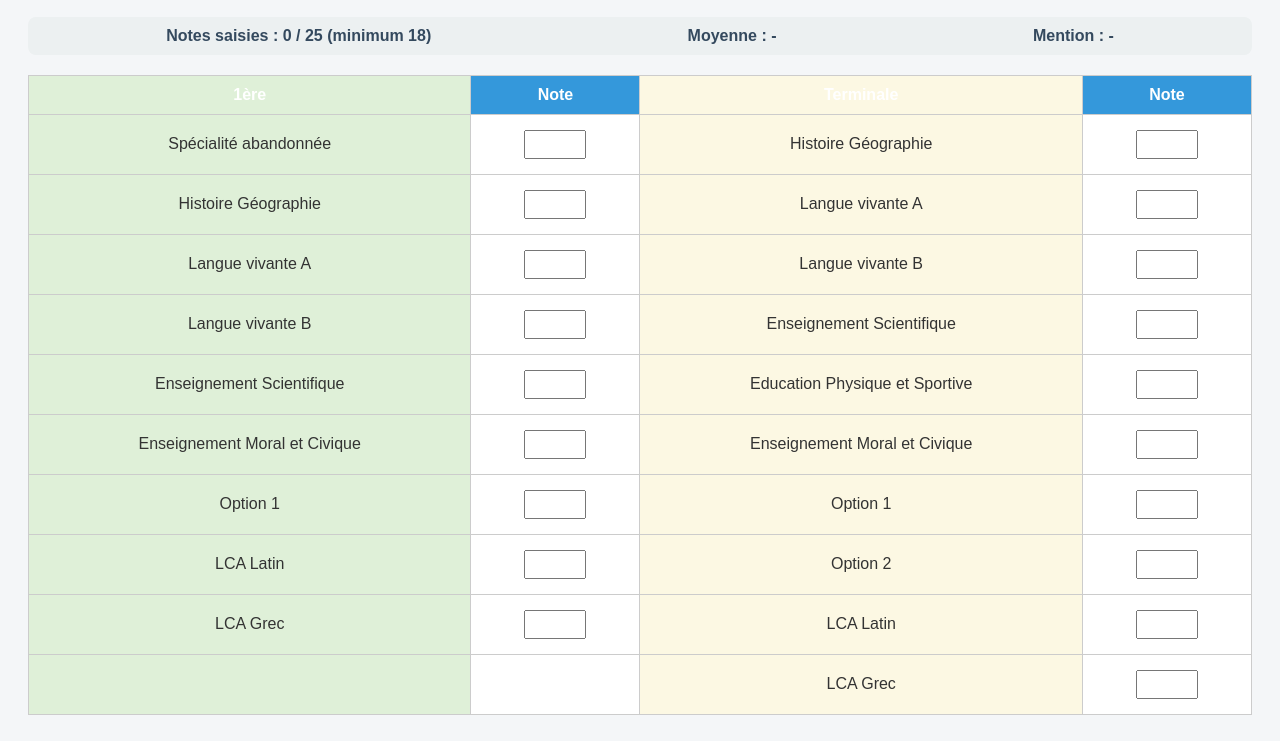
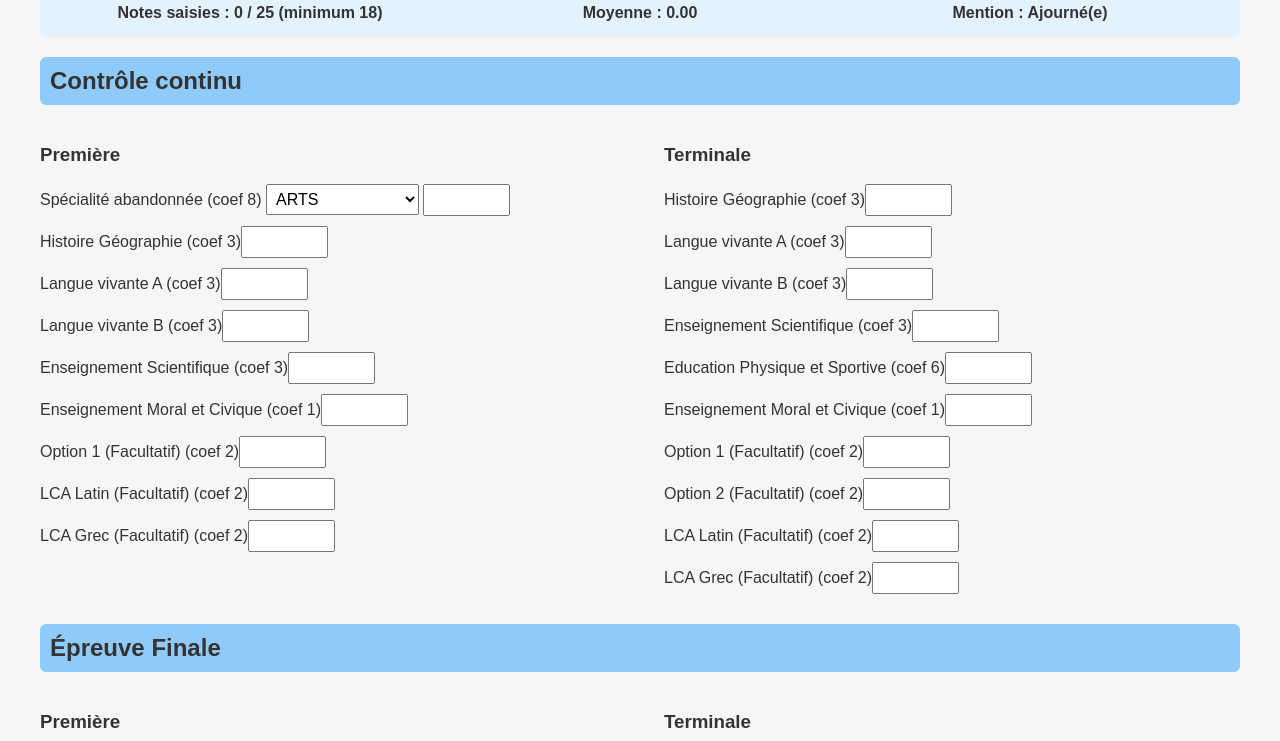
Before and after one commit to simulateurbac/simulateurnotebac, a plain HTML site: page index.html in a window 1280 px wide. Shown: the part 150-891 px from the top of the page. Drawn offline with Linux system fonts and the light colour scheme.

Commit message:
Update index.html

```diff
--- a/index.html
+++ b/index.html
@@ -1,201 +1,252 @@
 <!DOCTYPE html>
 <html lang="fr">
 <head>
-  <meta charset="UTF-8" />
-  <meta name="viewport" content="width=device-width, initial-scale=1.0" />
+  <meta charset="UTF-8">
   <title>Simulateur Bac</title>
   <style>
     body {
       font-family: Arial, sans-serif;
       background-color: #f4f6f8;
+      margin: 0;
+      padding: 0;
       color: #333;
+    }
+    header {
+      background-color: #1e88e5;
+      color: white;
       padding: 20px;
+      text-align: center;
+      font-size: 24px;
     }
-    h1 {
-      text-align: center;
-      color: #2c3e50;
+    .container {
+      padding: 20px;
+      max-width: 1200px;
+      margin: auto;
     }
-    .header {
-      display: flex;
-      justify-content: center;
+    .selector {
       margin-bottom: 20px;
     }
     select, input[type="number"] {
       padding: 5px;
-      margin: 5px;
+      font-size: 16px;
     }
     .stats {
       display: flex;
-      justify-content: space-around;
-      margin: 20px 0;
-      background-color: #ecf0f1;
-      padding: 10px;
+      justify-content: space-between;
+      background-color: #e3f2fd;
+      padding: 15px;
+      margin-bottom: 20px;
       border-radius: 8px;
     }
-    .stats div {
+    .stat {
+      flex: 1;
+      text-align: center;
       font-weight: bold;
-      color: #34495e;
     }
-    .section {
-      margin: 20px 0;
+    h2 {
+      background-color: #90caf9;
+      padding: 10px;
+      border-radius: 6px;
     }
-    table {
-      width: 100%;
-      border-collapse: collapse;
-      margin-top: 10px;
-      background-color: #ffffff;
+    .column-container {
+      display: flex;
+      justify-content: space-between;
+      gap: 20px;
     }
-    th, td {
-      border: 1px solid #ccc;
-      padding: 10px;
-      text-align: center;
+    .column {
+      width: 48%;
     }
-    th {
-      background-color: #3498db;
-      color: white;
+    label {
+      display: inline-block;
+      margin: 5px 0;
     }
-    .left {
-      background-color: #dff0d8;
-    }
-    .right {
-      background-color: #fcf8e3;
+    input {
+      margin-bottom: 10px;
     }
   </style>
 </head>
 <body>
-  <h1>Simulateur Bac</h1>
-  <div class="header">
-    <label for="voie">Choisir votre voie :</label>
-    <select id="voie">
+  <header>Simulateur de Bac</header>
+  <div class="container">
+    <div class="selector">
+      <label for="voie">Choisissez votre voie :</label>
+      <select id="voie" onchange="changerVoie()">
         <option value="generale">Générale</option>
         <option value="technologique">Technologique</option>
       </select>
     </div>
 
     <div class="stats">
-    <div>Notes saisies : <span id="notesCount">0</span> / 25 (minimum 18)</div>
-    <div>Moyenne : <span id="moyenne">-</span></div>
-    <div>Mention : <span id="mention">-</span></div>
+      <div class="stat" id="notesSaisies">Notes saisies : 0 / 25 (minimum 18)</div>
+      <div class="stat" id="moyenne">Moyenne : 0.00</div>
+      <div class="stat" id="mention">Mention : -</div>
     </div>
 
-  <!-- CONTENU DYNAMIQUE ICI -->
-  <div id="contenu"></div>
+    <h2>Contrôle continu</h2>
+    <div class="column-container">
+      <div class="column">
+        <h3>Première</h3>
+        <div id="premiere-continu"></div>
+      </div>
+      <div class="column">
+        <h3>Terminale</h3>
+        <div id="terminale-continu"></div>
+      </div>
+    </div>
+
+    <h2>Épreuve Finale</h2>
+    <div class="column-container">
+      <div class="column">
+        <h3>Première</h3>
+        <div id="premiere-final"></div>
+      </div>
+      <div class="column">
+        <h3>Terminale</h3>
+        <div id="terminale-final"></div>
+      </div>
+    </div>
+  </div>
 
   <script>
-    const voieSelect = document.getElementById("voie");
-    const notesCount = document.getElementById("notesCount");
-    const moyenneDisplay = document.getElementById("moyenne");
-    const mentionDisplay = document.getElementById("mention");
-    const contenu = document.getElementById("contenu");
+    let notes = [];
 
-    const matieres = {
-      generale: [
-        { nom: "Spécialité abandonnée", coeff: 8, saisie: true },
-        { nom: "Histoire Géographie", coeff: 3 },
-        { nom: "Langue vivante A", coeff: 3 },
-        { nom: "Langue vivante B", coeff: 3 },
-        { nom: "Enseignement Scientifique", coeff: 3 },
-        { nom: "Enseignement Moral et Civique", coeff: 1 },
-        { nom: "Option 1", coeff: 2 },
-        { nom: "LCA Latin", coeff: 2 },
-        { nom: "LCA Grec", coeff: 2 },
-      ],
-      generaleT: [
-        { nom: "Histoire Géographie", coeff: 3 },
-        { nom: "Langue vivante A", coeff: 3 },
-        { nom: "Langue vivante B", coeff: 3 },
-        { nom: "Enseignement Scientifique", coeff: 3 },
-        { nom: "Education Physique et Sportive", coeff: 6 },
-        { nom: "Enseignement Moral et Civique", coeff: 1 },
-        { nom: "Option 1", coeff: 2 },
-        { nom: "Option 2", coeff: 2 },
-        { nom: "LCA Latin", coeff: 2 },
-        { nom: "LCA Grec", coeff: 2 },
-      ]
-    };
-
-    voieSelect.addEventListener("change", () => {
-      // Supprime le contenu précédent et réinitialise les stats
-      contenu.innerHTML = "";
-      moyenneDisplay.textContent = "-";
-      mentionDisplay.textContent = "-";
-      notesCount.textContent = "0";
-      genererTableau(voieSelect.value);
-    });
-
-    function genererTableau(voie) {
-      const matieresPremiere = voie === "generale" ? matieres.generale : matieres.generale;
-      const matieresTerminale = voie === "generale" ? matieres.generaleT : matieres.generaleT;
-
-      const table = document.createElement("table");
-      const header = document.createElement("tr");
-      header.innerHTML = `
-        <th class="left">1ère</th>
-        <th>Note</th>
-        <th class="right">Terminale</th>
-        <th>Note</th>
-      `;
-      table.appendChild(header);
-
-      const maxLignes = Math.max(matieresPremiere.length, matieresTerminale.length);
-      for (let i = 0; i < maxLignes; i++) {
-        const row = document.createElement("tr");
-        const matiereP = matieresPremiere[i];
-        const matiereT = matieresTerminale[i];
-
-        row.innerHTML = `
-          <td class="left">${matiereP ? matiereP.nom : ""}</td>
-          <td>${matiereP ? `<input type="number" min="0" max="20" data-coeff="${matiereP.coeff}" />` : ""}</td>
-          <td class="right">${matiereT ? matiereT.nom : ""}</td>
-          <td>${matiereT ? `<input type="number" min="0" max="20" data-coeff="${matiereT.coeff}" />` : ""}</td>
-        `;
-
-        table.appendChild(row);
+    function createRow(matiere, coeff, id) {
+      return `<div><label>${matiere} (coef ${coeff})</label><input type="number" min="0" max="20" step="0.1" onchange="updateNote(this, ${coeff})" data-id="${id}"></div>`;
     }
 
-      contenu.appendChild(table);
-      document.querySelectorAll("input[type=number]").forEach(input => {
-        input.addEventListener("input", calculer);
-      });
+    function createSelectRow(label, options, coeff, id) {
+      let optionsHTML = options.map(o => `<option value="${o}">${o}</option>`).join('');
+      return `
+        <div>
+          <label>${label} (coef ${coeff})</label>
+          <select>${optionsHTML}</select>
+          <input type="number" min="0" max="20" step="0.1" onchange="updateNote(this, ${coeff})" data-id="${id}">
+        </div>`;
     }
 
-    function calculer() {
-      let totalPoints = 0;
-      let totalCoeff = 0;
-      let notesRenseignees = 0;
+    function updateNote(input, coeff) {
+      const id = input.dataset.id;
+      const rawValue = input.value.trim();
 
-      document.querySelectorAll("input[type=number]").forEach(input => {
-        const valeur = parseFloat(input.value);
-        const coeff = parseFloat(input.dataset.coeff);
-        if (!isNaN(valeur)) {
-          totalPoints += valeur * coeff;
-          totalCoeff += coeff;
-          notesRenseignees++;
-        }
-      });
-
-      const moyenne = totalPoints / totalCoeff;
-      moyenneDisplay.textContent = isNaN(moyenne) ? "-" : moyenne.toFixed(2);
-      notesCount.textContent = notesRenseignees;
-
-      let mention = "-";
-      if (moyenne >= 16) {
-        mention = "Très bien";
-      } else if (moyenne >= 14) {
-        mention = "Bien";
-      } else if (moyenne >= 12) {
-        mention = "Assez bien";
-      } else if (moyenne >= 10) {
-        mention = "Admis";
-      } else {
-        mention = "Ajourné(e)";
+      // Empêche les caractères non numériques
+      if (!/^\d+([.,]\d+)?$/.test(rawValue)) {
+        alert("Veuillez saisir uniquement des chiffres (entre 0 et 20)");
+        input.value = "";
+        notes = notes.filter(n => n.id !== id);
+        updateStats();
+        return;
       }
 
-      mentionDisplay.textContent = isNaN(moyenne) ? "-" : mention;
+      const value = parseFloat(rawValue.replace(',', '.'));
+
+      if (isNaN(value) || value < 0 || value > 20) {
+        alert("Veuillez saisir une note entre 0 et 20");
+        input.value = "";
+        notes = notes.filter(n => n.id !== id);
+        updateStats();
+        return;
       }
 
-    // Lancer au chargement initial
-    genererTableau("generale");
+      const index = notes.findIndex(n => n.id === id);
+      if (index >= 0) {
+        notes[index].val = value;
+      } else {
+        notes.push({ id, val: value, coeff });
+      }
+
+      updateStats();
+    }
+
+    function updateStats() {
+      const totalCoeff = notes.reduce((sum, n) => sum + n.coeff, 0);
+      const totalPoints = notes.reduce((sum, n) => sum + n.coeff * n.val, 0);
+      const moyenne = totalCoeff ? (totalPoints / totalCoeff) : 0;
+      const noteCount = notes.length;
+      document.getElementById('notesSaisies').innerText = `Notes saisies : ${noteCount} / 25 (minimum 18)`;
+      document.getElementById('moyenne').innerText = `Moyenne : ${moyenne.toFixed(2)}`;
+      let mention = '-';
+      if (moyenne >= 16) mention = 'Très Bien';
+      else if (moyenne >= 14) mention = 'Bien';
+      else if (moyenne >= 12) mention = 'Assez Bien';
+      else if (moyenne >= 10) mention = 'Admis';
+      else mention = 'Ajourné(e)';
+      document.getElementById('mention').innerText = `Mention : ${mention}`;
+    }
+
+    function changerVoie() {
+      notes = [];
+      updateStats();
+      const voie = document.getElementById('voie').value;
+      const generalSpec = ["ARTS", "BIO ECO", "HGGSP", "HLP", "LLCER", "LLCA", "Mathématiques", "NSI", "Physique-Chimie", "SES", "SI", "SVT"];
+      const technoSpec = ["Physique-Chimie pour la santé", "Sciences de gestion et numérique"];
+
+      const premiereContinu = document.getElementById('premiere-continu');
+      const terminaleContinu = document.getElementById('terminale-continu');
+      const premiereFinal = document.getElementById('premiere-final');
+      const terminaleFinal = document.getElementById('terminale-final');
+      premiereContinu.innerHTML = '';
+      terminaleContinu.innerHTML = '';
+      premiereFinal.innerHTML = '';
+      terminaleFinal.innerHTML = '';
+
+      if (voie === 'generale') {
+        premiereContinu.innerHTML += createSelectRow("Spécialité abandonnée", generalSpec, 8, "cont1");
+        premiereContinu.innerHTML += createRow("Histoire Géographie", 3, "cont2");
+        premiereContinu.innerHTML += createRow("Langue vivante A", 3, "cont3");
+        premiereContinu.innerHTML += createRow("Langue vivante B", 3, "cont4");
+        premiereContinu.innerHTML += createRow("Enseignement Scientifique", 3, "cont5");
+        premiereContinu.innerHTML += createRow("Enseignement Moral et Civique", 1, "cont6");
+        premiereContinu.innerHTML += createRow("Option 1 (Facultatif)", 2, "cont7");
+        premiereContinu.innerHTML += createRow("LCA Latin (Facultatif)", 2, "cont8");
+        premiereContinu.innerHTML += createRow("LCA Grec (Facultatif)", 2, "cont9");
+
+        terminaleContinu.innerHTML += createRow("Histoire Géographie", 3, "cont10");
+        terminaleContinu.innerHTML += createRow("Langue vivante A", 3, "cont11");
+        terminaleContinu.innerHTML += createRow("Langue vivante B", 3, "cont12");
+        terminaleContinu.innerHTML += createRow("Enseignement Scientifique", 3, "cont13");
+        terminaleContinu.innerHTML += createRow("Education Physique et Sportive", 6, "cont14");
+        terminaleContinu.innerHTML += createRow("Enseignement Moral et Civique", 1, "cont15");
+        terminaleContinu.innerHTML += createRow("Option 1 (Facultatif)", 2, "cont16");
+        terminaleContinu.innerHTML += createRow("Option 2 (Facultatif)", 2, "cont17");
+        terminaleContinu.innerHTML += createRow("LCA Latin (Facultatif)", 2, "cont18");
+        terminaleContinu.innerHTML += createRow("LCA Grec (Facultatif)", 2, "cont19");
+
+        premiereFinal.innerHTML += createRow("Français (écrit)", 5, "final1");
+        premiereFinal.innerHTML += createRow("Français (oral)", 5, "final2");
+        terminaleFinal.innerHTML += createSelectRow("Spécialité 1", generalSpec, 16, "final3");
+        terminaleFinal.innerHTML += createSelectRow("Spécialité 2", generalSpec, 16, "final4");
+        terminaleFinal.innerHTML += createRow("Philosophie", 8, "final5");
+        terminaleFinal.innerHTML += createRow("Grand Oral", 10, "final6");
+
+      } else {
+        premiereContinu.innerHTML += createSelectRow("Spécialité abandonnée", technoSpec, 8, "cont1");
+        premiereContinu.innerHTML += createRow("Physique-Chimie pour la santé", 3, "cont2");
+        premiereContinu.innerHTML += createRow("Histoire Géographie", 3, "cont3");
+        premiereContinu.innerHTML += createRow("Langue vivante A", 3, "cont4");
+        premiereContinu.innerHTML += createRow("Langue vivante B", 3, "cont5");
+        premiereContinu.innerHTML += createRow("Mathématiques", 3, "cont6");
+        premiereContinu.innerHTML += createRow("Enseignement Moral et Civique", 1, "cont7");
+        premiereContinu.innerHTML += createRow("Option 1 (Facultatif)", 2, "cont8");
+        premiereContinu.innerHTML += createRow("Option 2 (Facultatif)", 2, "cont9");
+
+        terminaleContinu.innerHTML += createRow("Histoire Géographie", 3, "cont10");
+        terminaleContinu.innerHTML += createRow("Langue vivante A", 3, "cont11");
+        terminaleContinu.innerHTML += createRow("Langue vivante B", 3, "cont12");
+        terminaleContinu.innerHTML += createRow("Mathématiques", 3, "cont13");
+        terminaleContinu.innerHTML += createRow("Education Physique et Sportive", 6, "cont14");
+        terminaleContinu.innerHTML += createRow("Enseignement Moral et Civique", 1, "cont15");
+        terminaleContinu.innerHTML += createRow("Option 1 (Facultatif)", 2, "cont16");
+        terminaleContinu.innerHTML += createRow("Option 2 (Facultatif)", 2, "cont17");
+
+        premiereFinal.innerHTML += createRow("Français (écrit)", 5, "final1");
+        premiereFinal.innerHTML += createRow("Français (oral)", 5, "final2");
+        terminaleFinal.innerHTML += createSelectRow("Spécialité 1", technoSpec, 16, "final3");
+        terminaleFinal.innerHTML += createRow("Philosophie", 8, "final4");
+        terminaleFinal.innerHTML += createRow("Grand Oral", 10, "final5");
+      }
+    }
+
+    changerVoie();
   </script>
 </body>
 </html>
```
Lines whose indentation alone changed are shown as unchanged.
